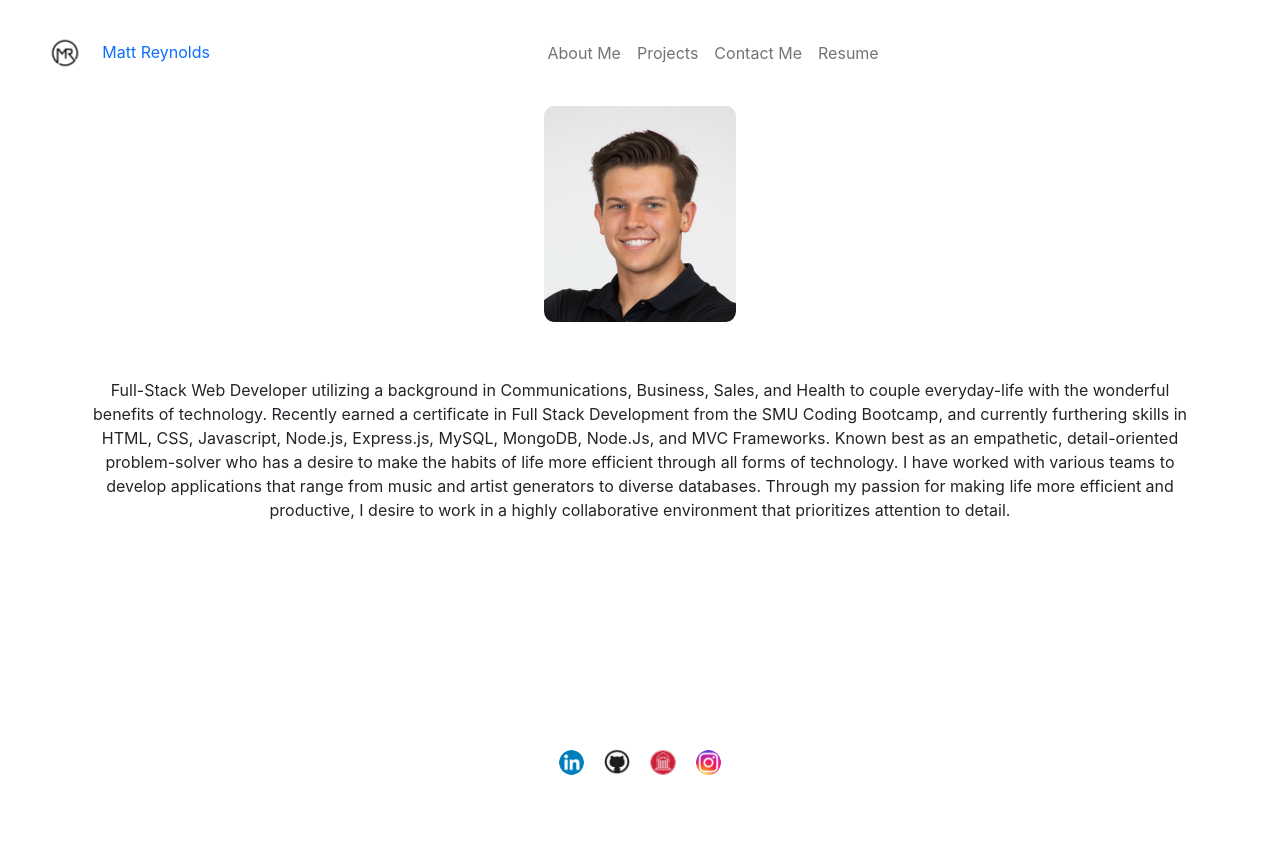
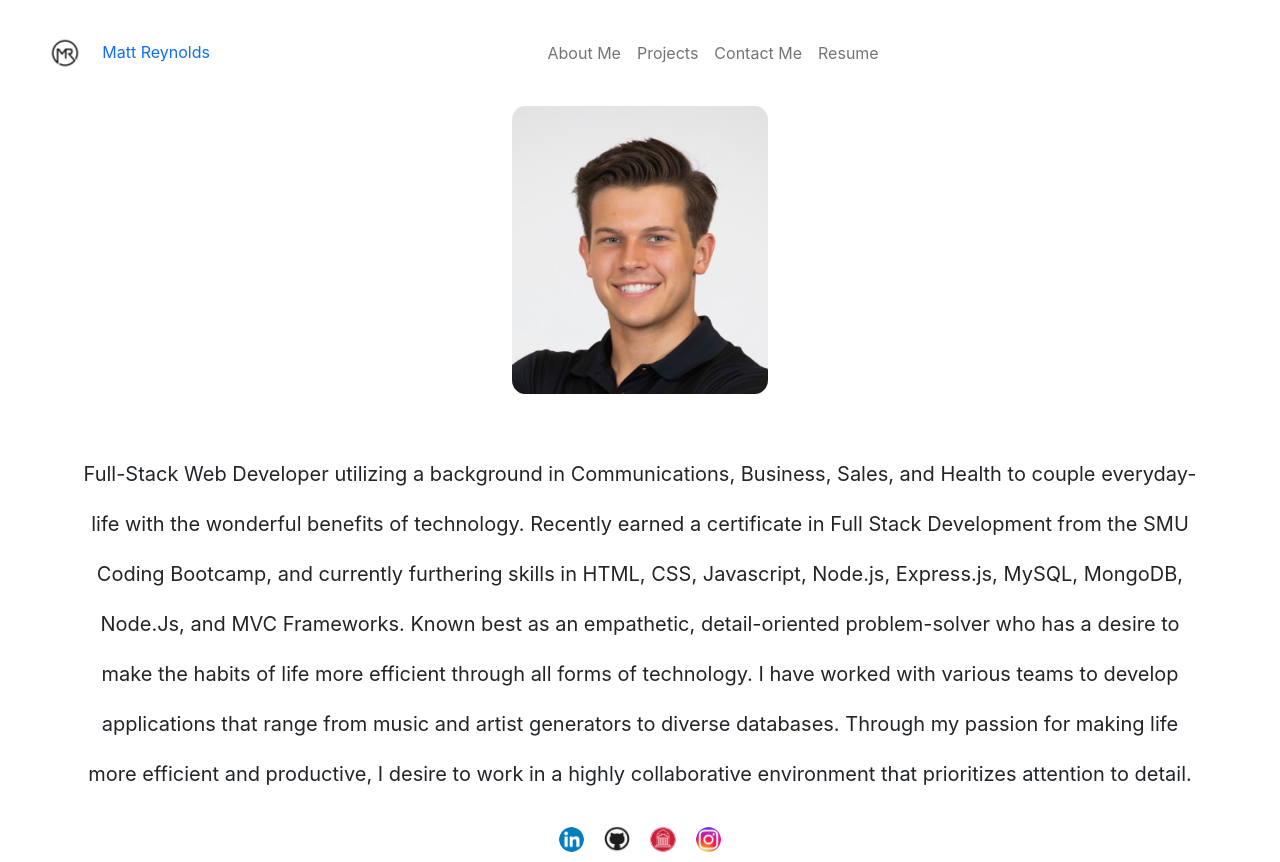
Before and after one commit to MattReynolds53/My-React-Portfolio, a React (Create React App) app: page / in a window 1280 px wide. Before the commit the page ends 800 px from the top, so only its background shows below. Built offline with nearby package versions, Linux system fonts and the light colour scheme.

Commit message:
Styled About Me page to take up more space on the page to look better.

```diff
--- a/src/components/about.js
+++ b/src/components/about.js
@@ -5,12 +5,14 @@ const styles = {
   headshot: {
     display: "block",
     margin: "0 auto",
-    width: "15%",
-    height: "15%",
+    width: "20%",
+    height: "20%",
     borderRadius: "5%",
   },
   body: {
     paddingTop: "5%",
+    lineHeight: "50px",
+    fontSize: "20px"
   },
   page: {
     minHeight: "79vh"
```
Also changed, not shown: 1 other file (tests, documents, lock files or other folders).
